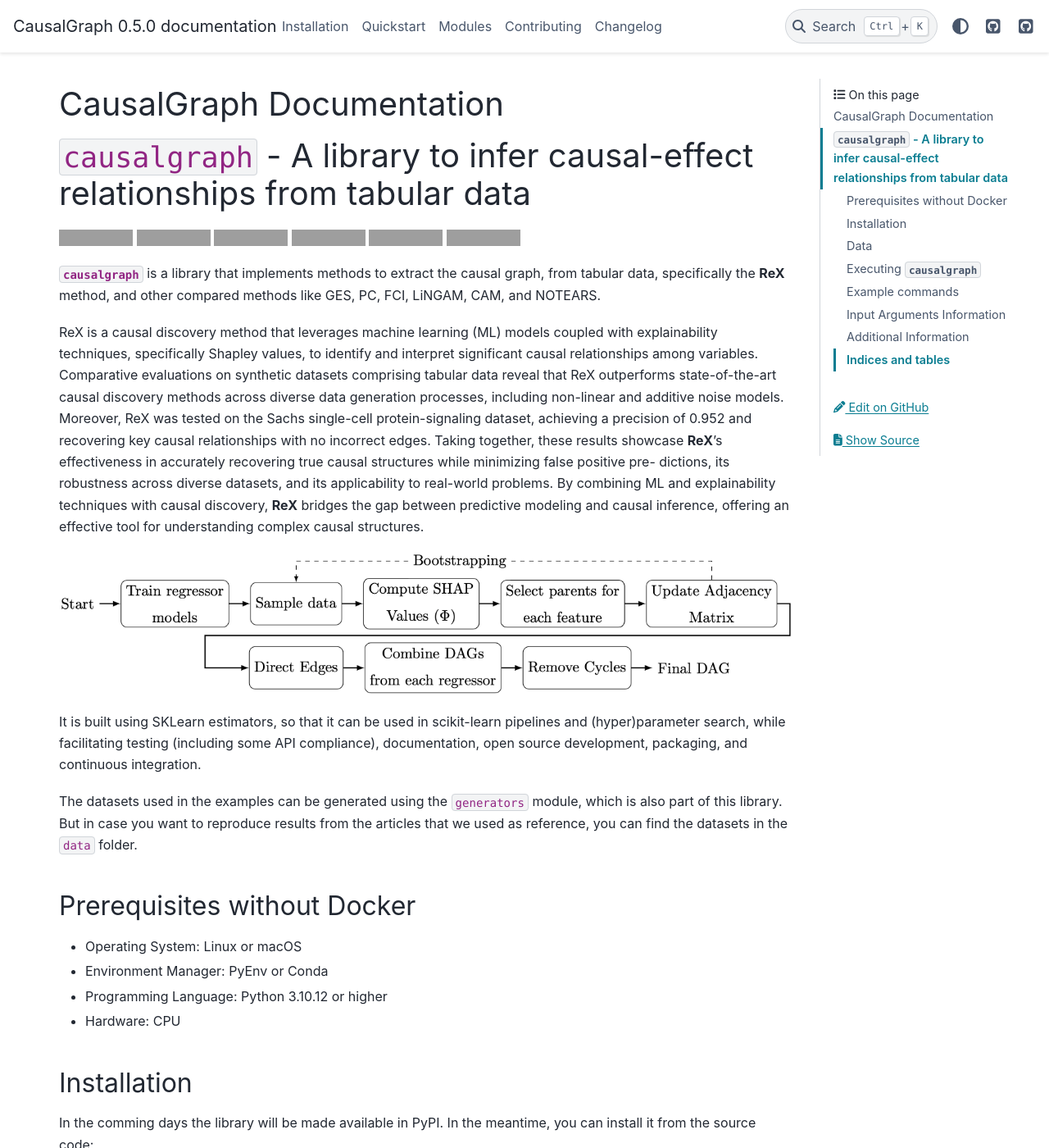
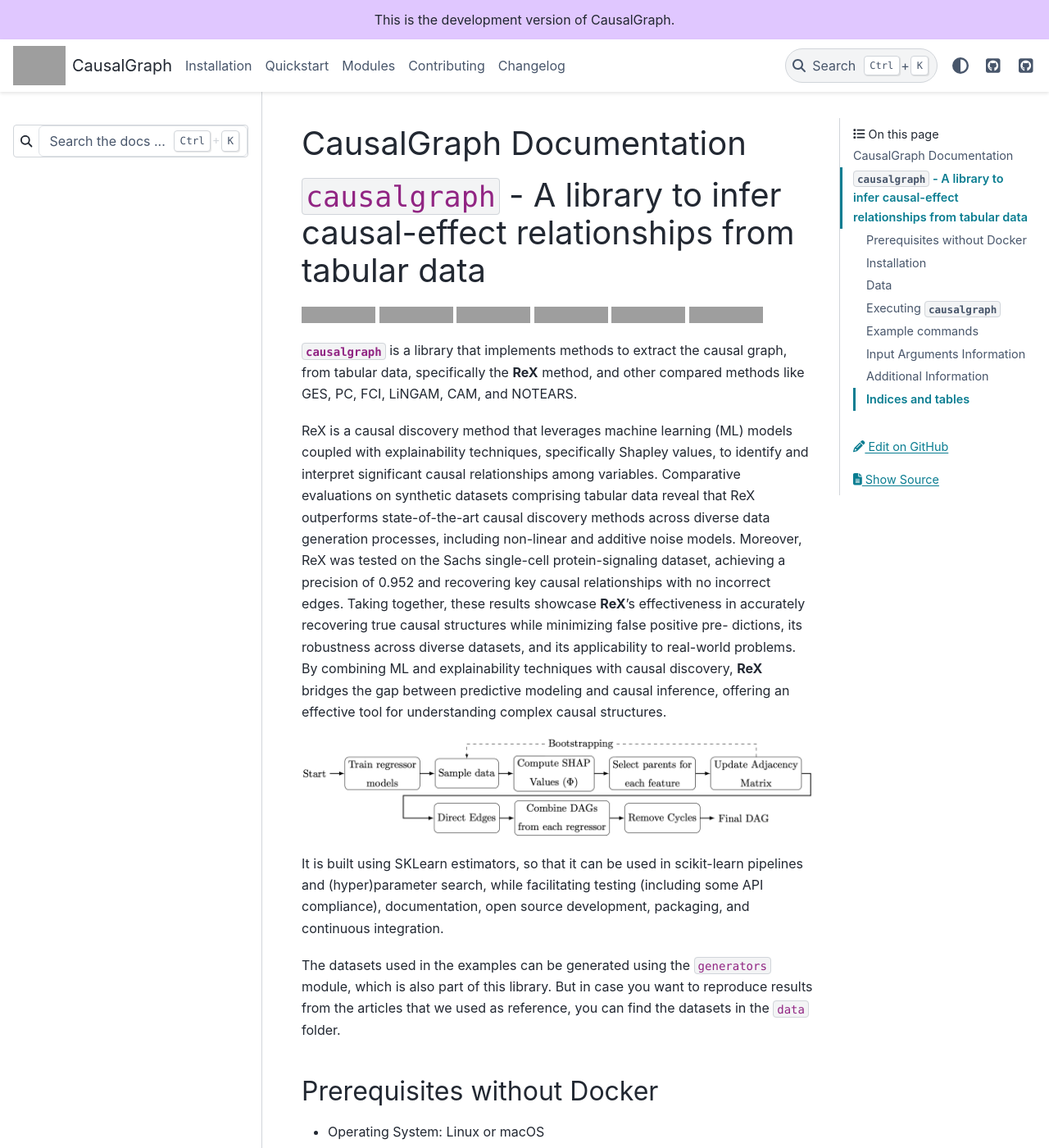
Before and after one commit to renero/causal-graph, a Sphinx documentation site: the page built from docs/index.md, in a window 1280 px wide and 1400 px high. Shown: the whole window at 82% size. Built offline with Sphinx 7.4.7 and the PyData theme 0.15.4, drawn with Linux system fonts in a browser that asks for light colours; some of the changed lines change nothing that is shown; grey boxes are pictures that could not be loaded.

Commit message:
API and theme changes for documentation

```diff
--- a/docs/conf.py
+++ b/docs/conf.py
@@ -1,6 +1,11 @@
 import os
 import sys
-sys.path.insert(0, os.path.abspath('..'))
+
+
+# Add the parent directory to the Python path
+# This allows Sphinx to find and import the package for documentation
+project_root = os.path.abspath(os.path.join(os.path.dirname(__file__), '..'))
+sys.path.insert(0, project_root)
 
 # Configuration file for the Sphinx documentation builder.
 project = 'CausalGraph'
@@ -14,47 +19,18 @@
     'sphinx.ext.napoleon',
     'sphinx.ext.viewcode',
     'sphinx.ext.githubpages',
-    'sphinx_rtd_theme',
+    'sphinx.ext.intersphinx',
+    'sphinx.ext.todo',
+    'sphinx.ext.coverage',
+    'sphinx.ext.mathjax',
+    'sphinx.ext.ifconfig',
+    'sphinx.ext.autosummary',
+    'sphinx.ext.autodoc.typehints',
     'myst_parser',
     'numpydoc',
-    'sphinx.ext.autosummary',
+    'sphinx_copybutton',
+    'sphinx_design',
 ]
-
-# Autosummary settings
-autosummary_generate = True
-add_module_names = False
-
-# Add any paths that contain templates here
-templates_path = ['_templates']
-exclude_patterns = ['_build', 'Thumbs.db', '.DS_Store']
-
-# The theme to use for HTML and HTML Help pages
-html_theme = 'pydata_sphinx_theme'
-html_static_path = ['_static']
-
-# PyData theme options
-html_theme_options = {
-    "github_url": "https://github.com/renero/causalgraph",
-    "icon_links": [
-        {
-            "name": "GitHub",
-            "url": "https://github.com/renero/causalgraph",
-            "icon": "fab fa-github-square",
-        },
-    ],
-    "use_edit_page_button": True,
-    "show_toc_level": 2,
-}
-
-# GitHub Pages specific settings
-html_baseurl = 'https://renero.github.io/causalgraph/'
-html_context = {
-    'display_github': True,
-    'github_user': 'renero',
-    'github_repo': 'causalgraph',
-    'github_version': 'main',
-    'conf_py_path': '/docs/',
-}
 
 # Autodoc settings
 autodoc_default_options = {
@@ -62,8 +38,15 @@
     'member-order': 'bysource',
     'special-members': '__init__',
     'undoc-members': True,
-    'exclude-members': '__weakref__'
+    'exclude-members': '__weakref__',
+    'show-inheritance': True,
+    'inherited-members': True
 }
+
+# Autodoc type hints settings
+autodoc_typehints = 'description'
+autodoc_typehints_description_target = 'documented'
+autodoc_type_aliases = {}
 
 # Napoleon settings
 napoleon_google_docstring = True
@@ -77,4 +60,65 @@
 napoleon_use_ivar = True
 napoleon_use_param = True
 napoleon_use_rtype = True
-napoleon_type_aliases = None
+
+# Autosummary settings
+autosummary_generate = True
+autosummary_imported_members = True
+add_module_names = False
+
+# Intersphinx configuration
+intersphinx_mapping = {
+    'python': ('https://docs.python.org/3', None),
+    'numpy': ('https://numpy.org/doc/stable/', None),
+    'pandas': ('https://pandas.pydata.org/pandas-docs/stable/', None),
+    'scipy': ('https://docs.scipy.org/doc/scipy/', None),
+}
+
+# Add any paths that contain templates here
+templates_path = ['_templates']
+exclude_patterns = ['_build', 'Thumbs.db', '.DS_Store']
+
+# The theme to use for HTML and HTML Help pages
+html_theme = 'pydata_sphinx_theme'
+html_static_path = ['_static']
+
+# PyData theme options
+html_theme_options = {
+    "github_url": "https://github.com/renero/causalgraph",
+    "navbar_end": ["theme-switcher", "navbar-icon-links"],
+    "icon_links": [
+        {
+            "name": "GitHub",
+            "url": "https://github.com/renero/causalgraph",
+            "icon": "fab fa-github-square",
+            "type": "fontawesome",
+        },
+    ],
+    "use_edit_page_button": True,
+    "show_toc_level": 2,
+    "navbar_align": "left",
+    "logo": {
+        "image_light": "_static/logo-light.png",
+        "image_dark": "_static/logo-dark.png",
+        "text": "CausalGraph",  # Fallback if no logo images
+    },
+    "announcement": "This is the development version of CausalGraph.",
+    "navigation_with_keys": True,
+    "show_nav_level": 2,
+    "show_prev_next": True,
+}
+
+# Theme-specific sidebars
+html_sidebars = {
+    "**": ["search-field", "sidebar-nav-bs", "sidebar-ethical-ads"]
+}
+
+# GitHub Pages specific settings
+html_baseurl = 'https://renero.github.io/causalgraph/'
+html_context = {
+    'display_github': True,
+    'github_user': 'renero',
+    'github_repo': 'causalgraph',
+    'github_version': 'main',
+    'conf_py_path': '/docs/',
+}
```
Also changed, not shown: 1 other file.
